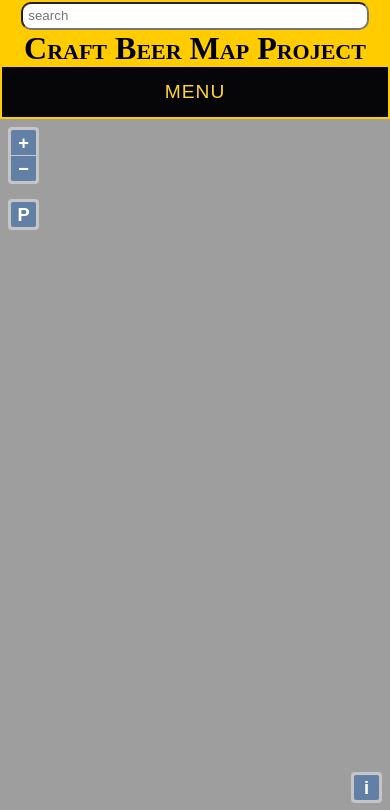
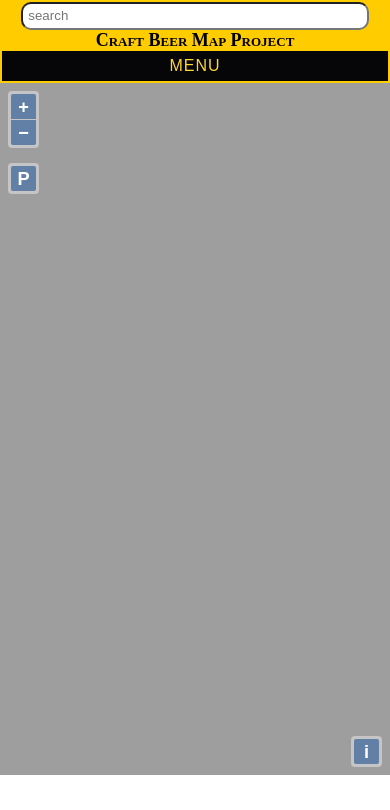
Before and after one commit to julienbouche/cbmp, a PHP site: page / in a window 390 px wide. Shown: the top 810 px of the page. Run offline with PHP 8.4, Linux system fonts and the light colour scheme; data that the repository does not hold is empty.

Commit message:
FIX - enhancing font size for small screen devices

```diff
--- a/css/main.css
+++ b/css/main.css
@@ -123,12 +123,12 @@ form > select {
 .nav-close {
 	display: none;
 	color: #FFD633;
-	font-size: 1.2em;
+	font-size: 1em;
 	font-weight: 400;
 	font-family: "Yanone Kaffeesatz", Arial, Helvetica, sans-serif;
 	text-decoration: none;
 	text-transform: uppercase;
-	line-height: 50px;
+	line-height: 30px;
 	letter-spacing: 1px;
 	background: #060608;
         width: 100%;
@@ -150,13 +150,16 @@ form > select {
     header>nav{
         width:100%;
     }
+
     header>h1{
         width:90%;
         margin:auto;
         display:block;
         font-variant: small-caps;
+        font-size: large;
         text-align: center;
     }
+
     .map{
         height: 82%;
     }
```
